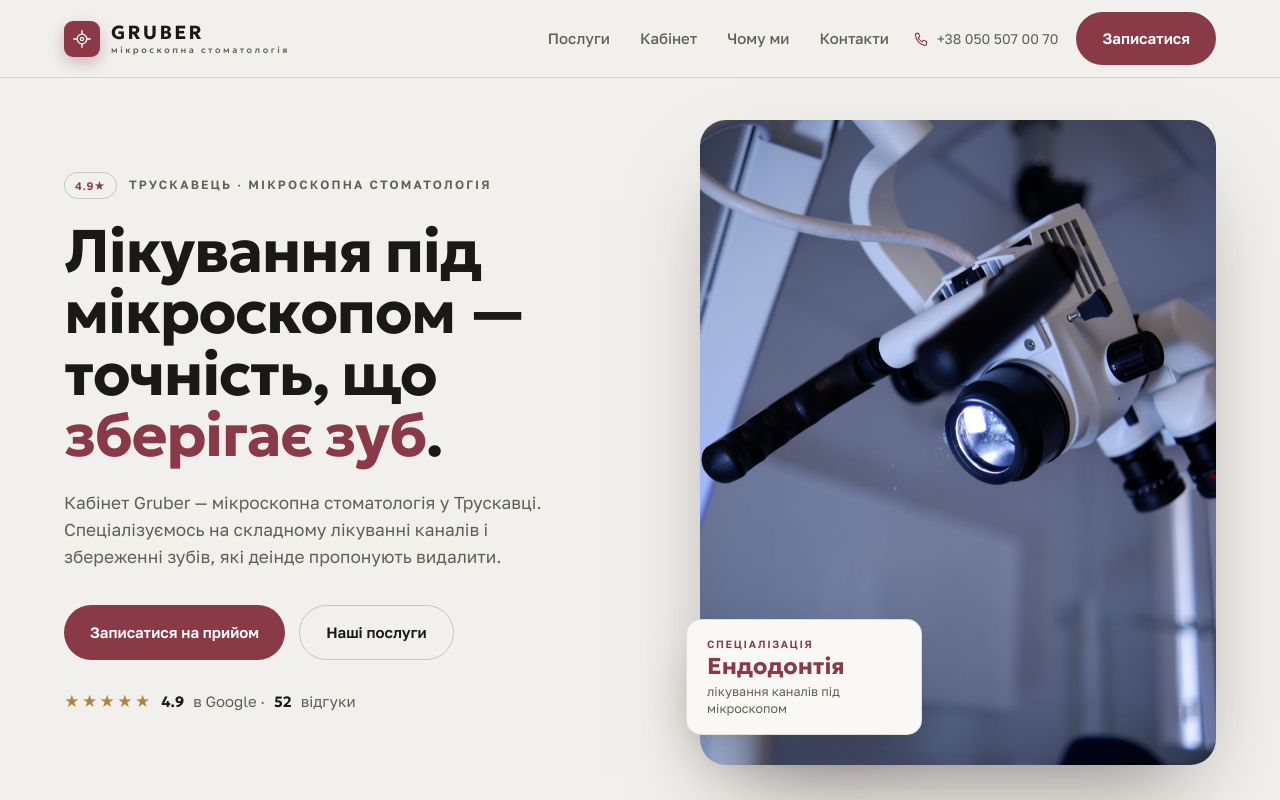
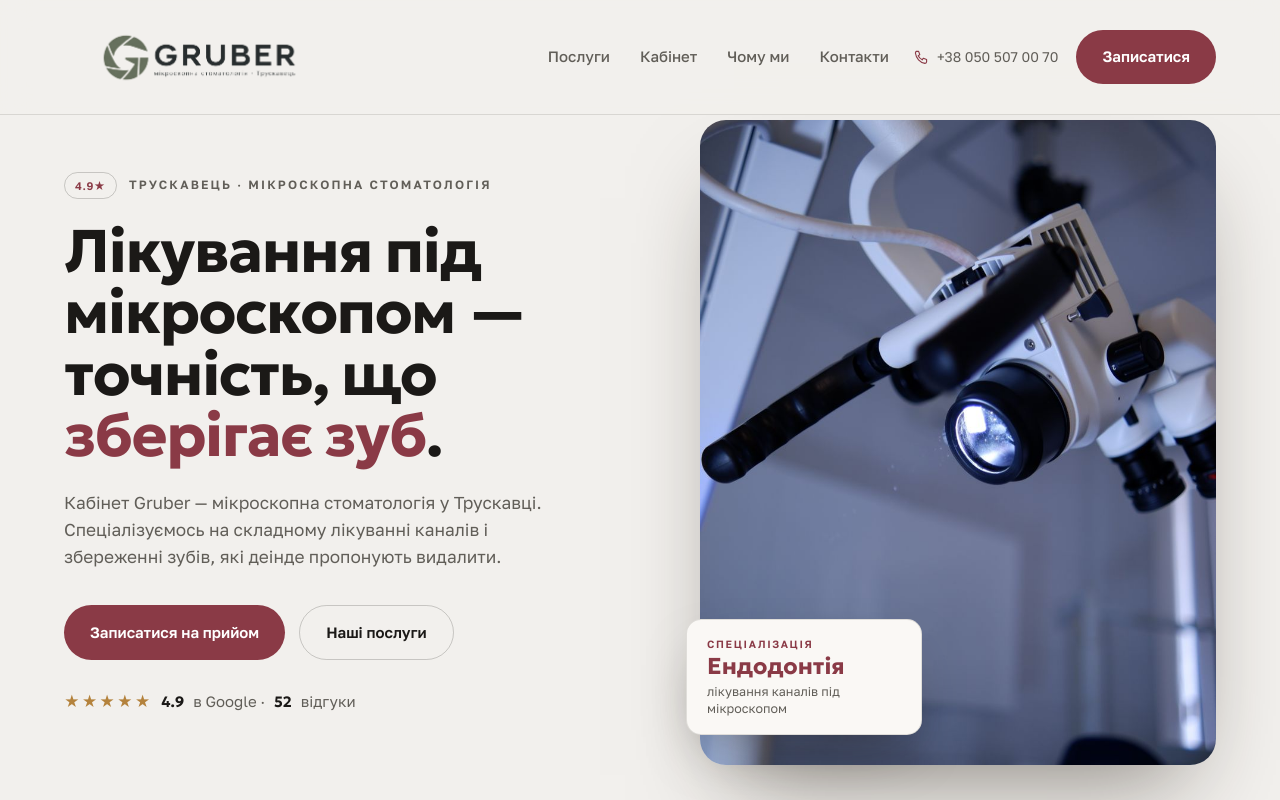
Before and after one commit to Bashevnik/gruber, a plain HTML site: page index.html in a window 1280 px wide. Shown: the top 800 px of the page. Drawn offline with nearby package versions, Linux system fonts and the light colour scheme.

Commit message:
Deploy uploaded logo (header 90px / footer 120px)

```diff
--- a/assets/css/main.css
+++ b/assets/css/main.css
@@ -71,7 +71,7 @@ body.menu-open .burger span:nth-child(2){opacity:0}
 body.menu-open .burger span:nth-child(3){transform:translateY(-7px) rotate(-45deg)}
 /* logo slot */
 .brand-img{display:none;width:auto;object-fit:contain}
-.hdr__logo.has-logo .brand-img{display:block;height:80px;max-width:360px}
+.hdr__logo.has-logo .brand-img{display:block;height:90px;max-width:360px}
 .hdr__logo.has-logo .brand-lockup{display:none}
 .ft__logo.has-logo .brand-img{display:block;height:120px;max-width:460px}
 .ft__logo.has-logo .brand-lockup{display:none}
--- a/index.html
+++ b/index.html
@@ -26,7 +26,7 @@
 
 <header class="hdr" id="hdr">
   <a href="#top" class="hdr__logo" aria-label="Gruber — на початок">
-    <img class="brand-img" alt="Gruber" src="assets/logo/site-logo.png">
+    <img class="brand-img" alt="Gruber" src="assets/logo/site-logo.png?v=L2">
     <span class="brand-lockup">
       <span class="brandmark" aria-hidden="true">
         <svg viewBox="0 0 32 32" fill="none" stroke="#fff" stroke-width="1.9" stroke-linecap="round" stroke-linejoin="round"><circle cx="16" cy="16" r="7"/><circle cx="16" cy="16" r="2.4"/><path d="M16 4v4M16 24v4M4 16h4M24 16h4"/></svg>
@@ -249,7 +249,7 @@
 <footer class="ft">
   <div class="ft__top">
     <a href="#top" class="ft__logo">
-      <img class="brand-img brand-img--ft" alt="Gruber" src="assets/logo/site-logo.png">
+      <img class="brand-img brand-img--ft" alt="Gruber" src="assets/logo/site-logo.png?v=L2">
       <span class="brand-lockup"><span class="brand-word">GRUBER<small>мікроскопна стоматологія</small></span></span>
     </a>
     <p class="ft__tag">Точність, що зберігає зуб.</p>
```
Also changed, not shown: assets/logo/site-logo.png (added).
